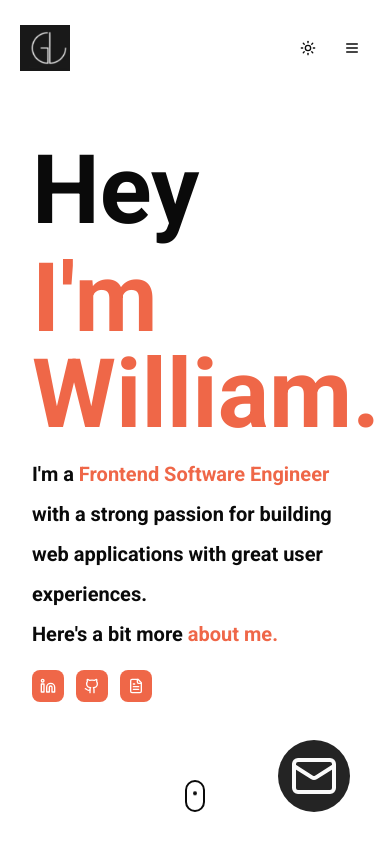
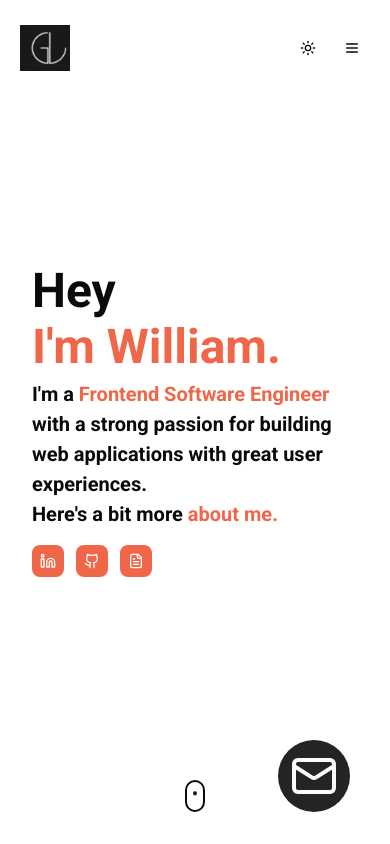
Before and after one commit to WilliamGiammona/william-giammona-website, a Next.js app: page / in a window 390 px wide. Shown: the top 844 px of the page. Built offline with nearby package versions, Linux system fonts and the light colour scheme; no server answers.

Commit message:
responsive design

```diff
--- a/app/components/Hero.tsx
+++ b/app/components/Hero.tsx
@@ -10,9 +10,13 @@ const Hero = () => {
 
   return (
     <header className="absolute top-1/2 left-1/2 -translate-x-1/2 -translate-y-1/2 font-bold w-full max-w-5xl px-8 z-10">
-      <h1 className="text-8xl mb-3 text-left text-foreground">Hey</h1>
-      <h1 className="text-orange text-8xl mb-3 text-left">I&apos;m William.</h1>
-      <p className="text-xl max-w-96 leading-[2] text-foreground">
+      <h1 className="text-5xl md:text-8xl mb-2 md:mb-3 text-left text-foreground">
+        Hey
+      </h1>
+      <h1 className="text-orange text-5xl md:text-8xl mb-2 md:mb-3 text-left">
+        I&apos;m William.
+      </h1>
+      <p className="text-xl max-w-96 leading-[1.5] md:leading-[2] text-foreground">
         I&apos;m a <b className="text-orange">Frontend Software Engineer </b>
         with a strong passion for building web applications with great user
         experiences.
```
